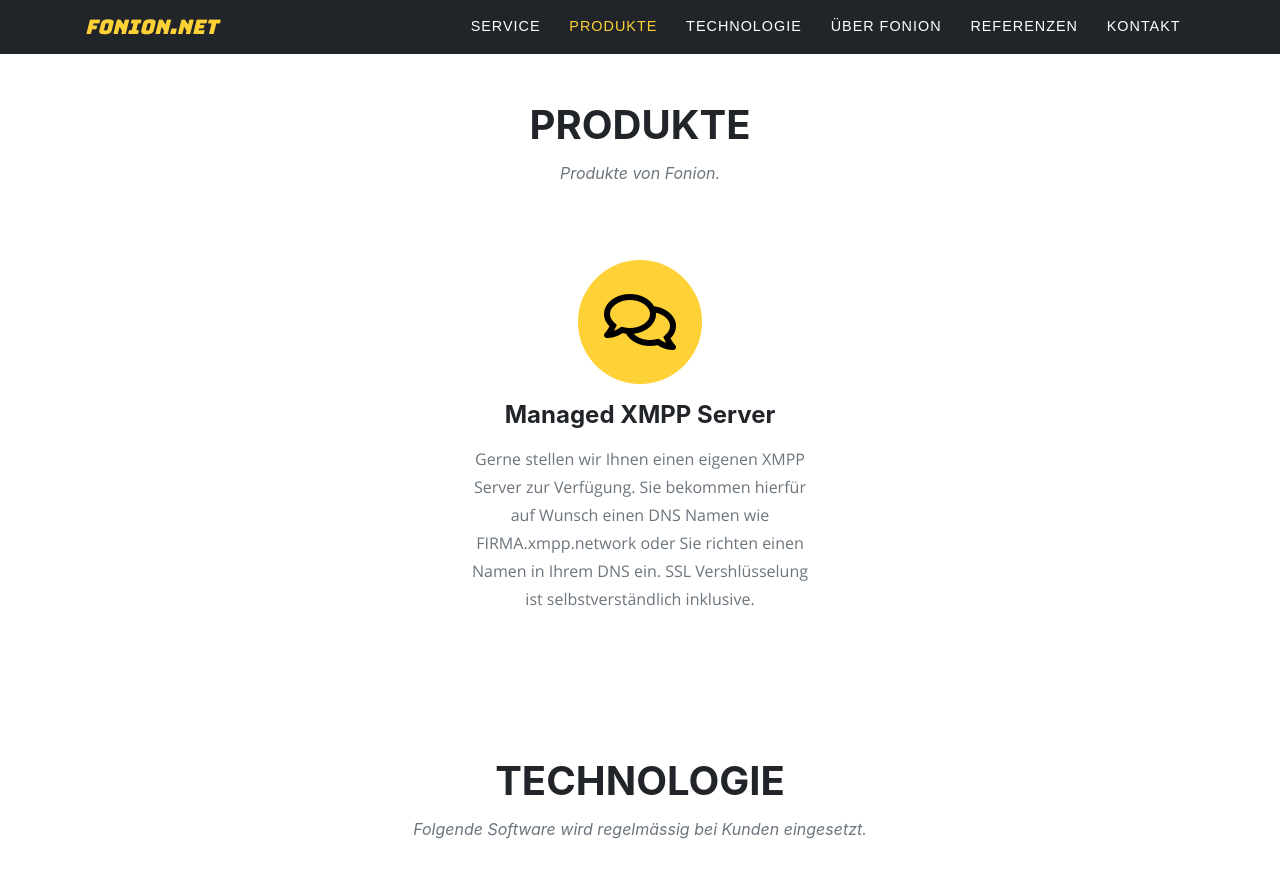
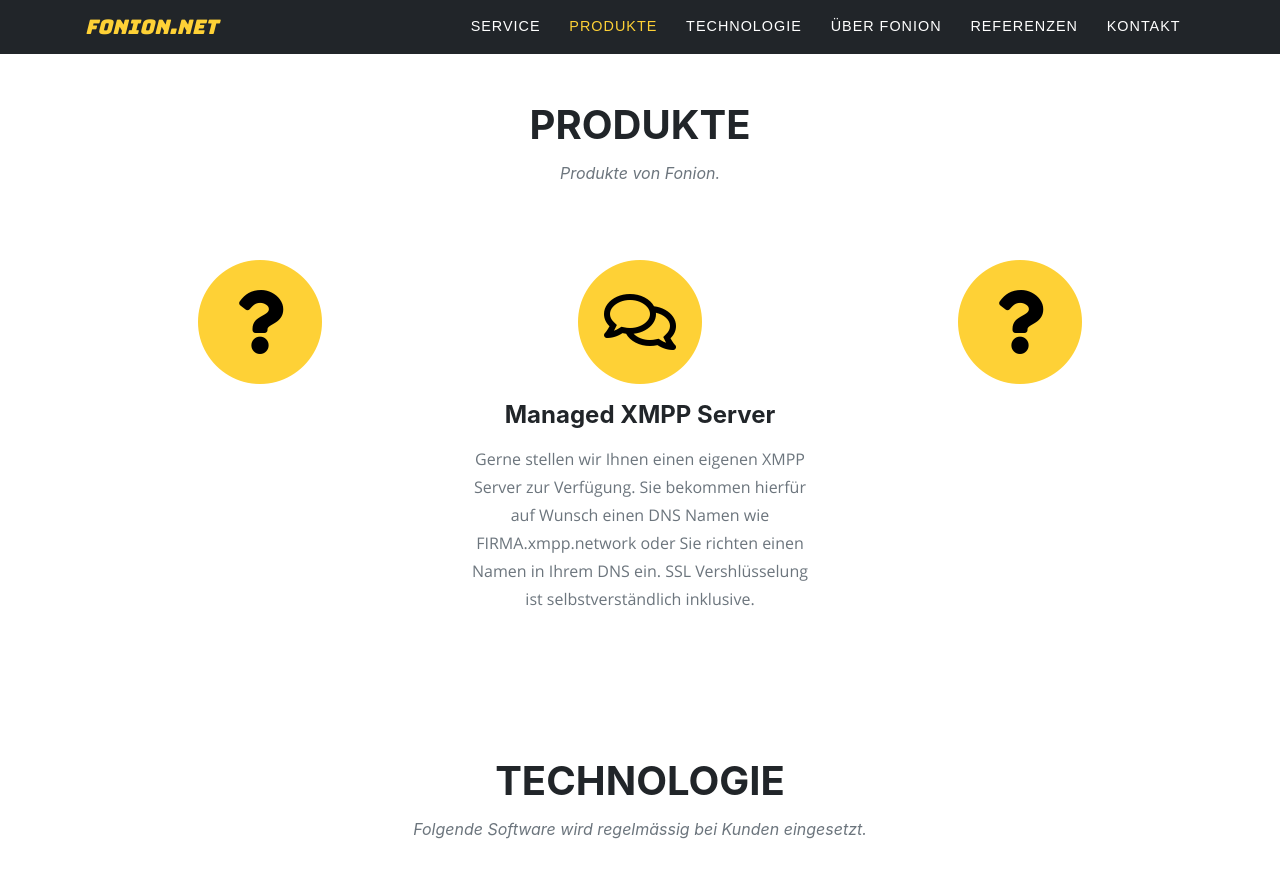
Before and after one commit to findeisen-systems/findeisen.systems, a Jekyll site: the page built from index.html, in a window 1280 px wide and 900 px high, scrolled down 1334 px. Shown: the top 878 px of the window. Built offline with Jekyll 4.4.1, drawn with Linux system fonts in a browser that asks for light colours.

Commit message:
added product content

```diff
--- a/_includes/produkte.html
+++ b/_includes/produkte.html
@@ -8,12 +8,12 @@
     </div>
     <div class="row text-center">
       <div class="col-md-4">
-        <!--<span class="fa-stack fa-4x">
+        <span class="fa-stack fa-4x">
           <i class="fas fa-circle fa-stack-2x text-primary"></i>
-          <i style="color: black;" class="fas fa-lock fa-stack-1x fa-inverse"></i>
+          <i style="color: black;" class="fas fa-question fa-stack-1x fa-inverse"></i>
         </span>
-        <h4 class="service-heading">Communication Security</h4>
-        <p class="text-muted">Gestaltung von sicheren Lösungen für die sichere Kommnunikation mit Email, XMPP, SMS etc. inklusive Verschlüsselung und Signierung von Nachrichten.</p>-->
+        <h4 class="service-heading"></h4>
+        <p class="text-muted"></p>
       </div>
       <div class="col-md-4">
         <span class="fa-stack fa-4x">
@@ -24,12 +24,12 @@
         <p class="text-muted">Gerne stellen wir Ihnen einen eigenen XMPP Server zur Verfügung. Sie bekommen hierfür auf Wunsch einen DNS Namen wie FIRMA.xmpp.network oder Sie richten einen Namen in Ihrem DNS ein. SSL Vershlüsselung ist selbstverständlich inklusive.</p>
       </div>
       <div class="col-md-4">
-        <!--<span class="fa-stack fa-4x">
+        <span class="fa-stack fa-4x">
           <i class="fas fa-circle fa-stack-2x text-primary"></i>
-          <i style="color: black;" class="fab fa-android fa-stack-1x fa-inverse"></i>
+          <i style="color: black;" class="fas fa-question fa-stack-1x fa-inverse"></i>
         </span>
-        <h4 class="service-heading">Android Customization</h4>
-        <p class="text-muted">Anpassungen an Android basierten Telefonen wie zum Beispiel das Entfernen von unerwünschten Apps sowie das ersetzen des Systems durch eine freie und offene Alternative.</p>-->
+        <h4 class="service-heading"></h4>
+        <p class="text-muted"></p>
       </div>
     </div>
   </div>
```
